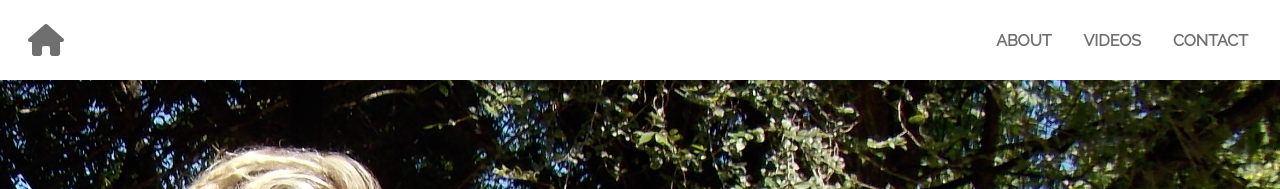
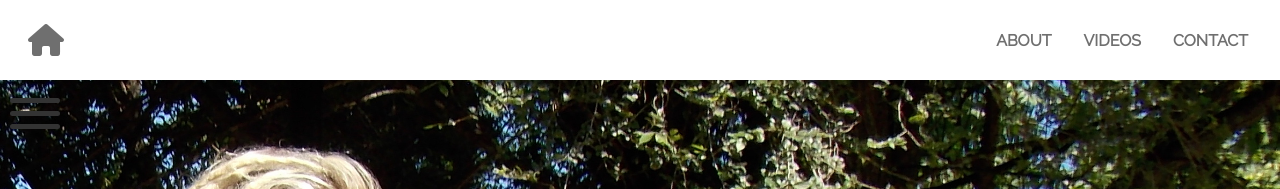
Before and after one commit to notayogilee/yogi-a-lunette-react, a React (Create React App) app: page /about in a window 1280 px wide. Shown: the top 189 px of the page. Built offline with nearby package versions, Linux system fonts and the light colour scheme; a web font is replaced by a local one.

Commit message:
sidebar is functional

```diff
--- a/src/components/Sidebar.scss
+++ b/src/components/Sidebar.scss
@@ -1,8 +1,9 @@
 .big-container {
   .hamburger {
-    position: absolute;
+    position: fixed;
     padding: 10px;
     transition: transform 1s ease;
+    z-index: 5;
 
     .bar-1,
     .bar-2,
```
